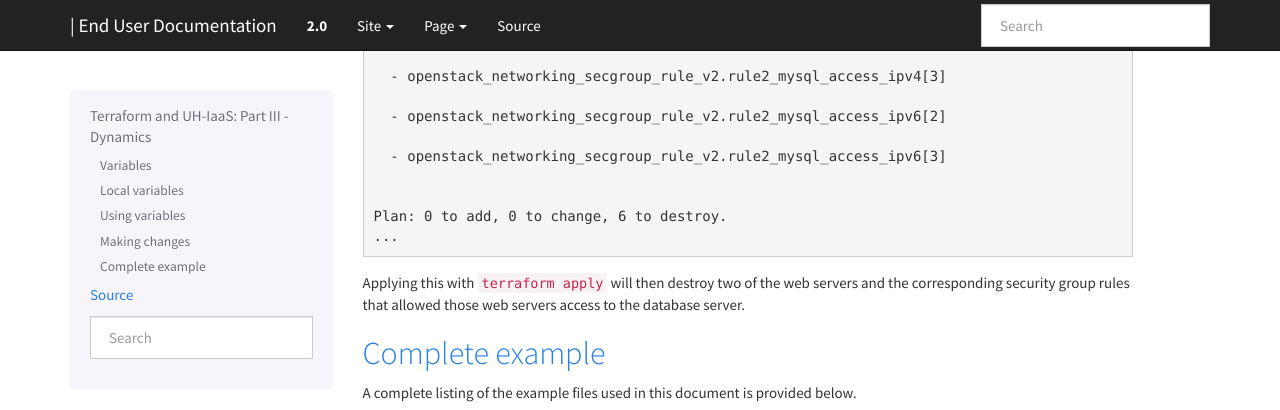
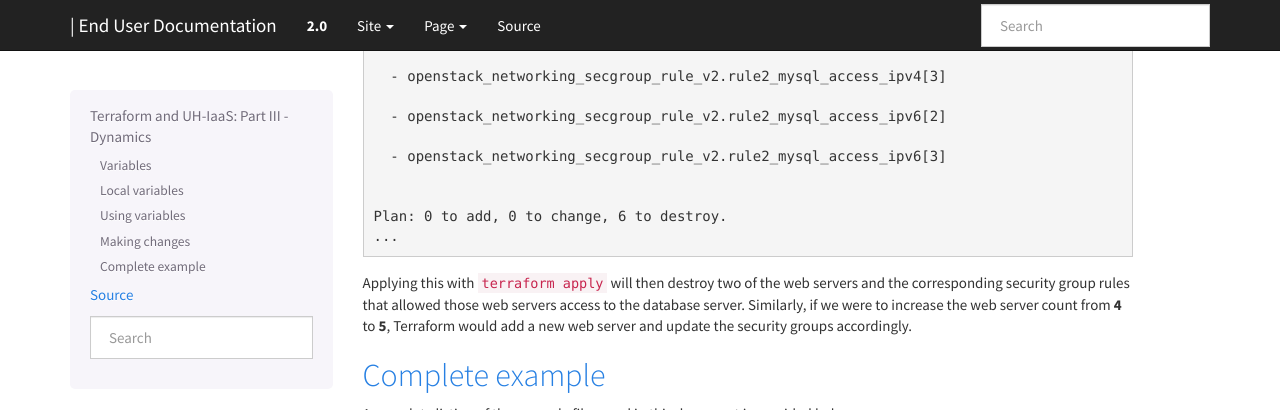
Before and after one commit to norcams/docs-enduser, a Sphinx documentation site: the page built from docs/terraform-part3.rst, in a window 1280 px wide and 900 px high, scrolled down 3602 px, cut to the strip 0-410 px from the top of the window. Built offline with Sphinx 7.4.7, drawn with Linux system fonts in a browser that asks for light colours.

Commit message:
terraform

```diff
--- a/docs/terraform-part3.rst
+++ b/docs/terraform-part3.rst
@@ -235,7 +235,9 @@ After changing the count from **4** to **2** here, we can run
 
 Applying this with ``terraform apply`` will then destroy two of the
 web servers and the corresponding security group rules that allowed
-those web servers access to the database server.
+those web servers access to the database server. Similarly, if we were
+to increase the web server count from **4** to **5**, Terraform would
+add a new web server and update the security groups accordingly.
 
 
 Complete example
```
